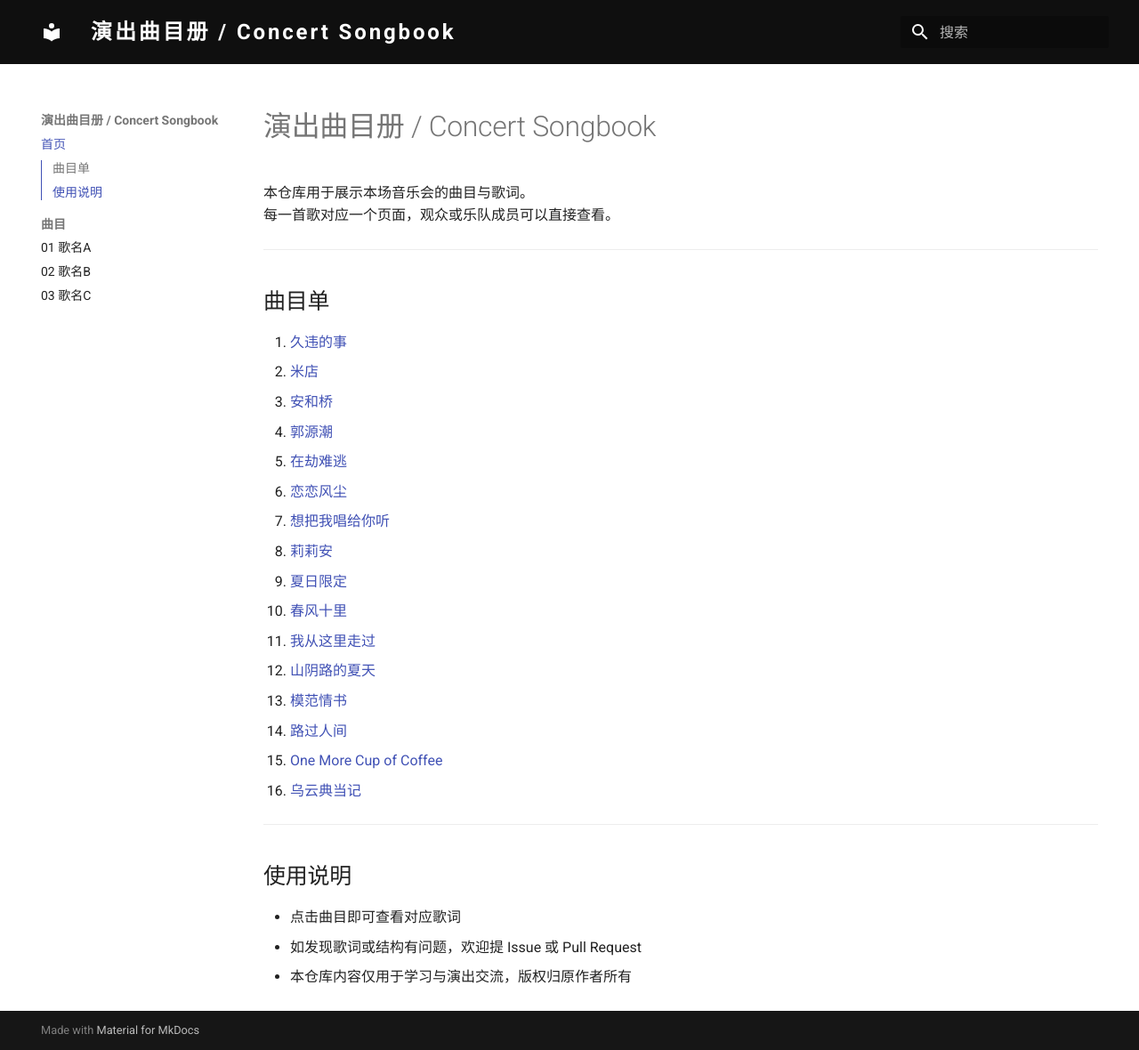
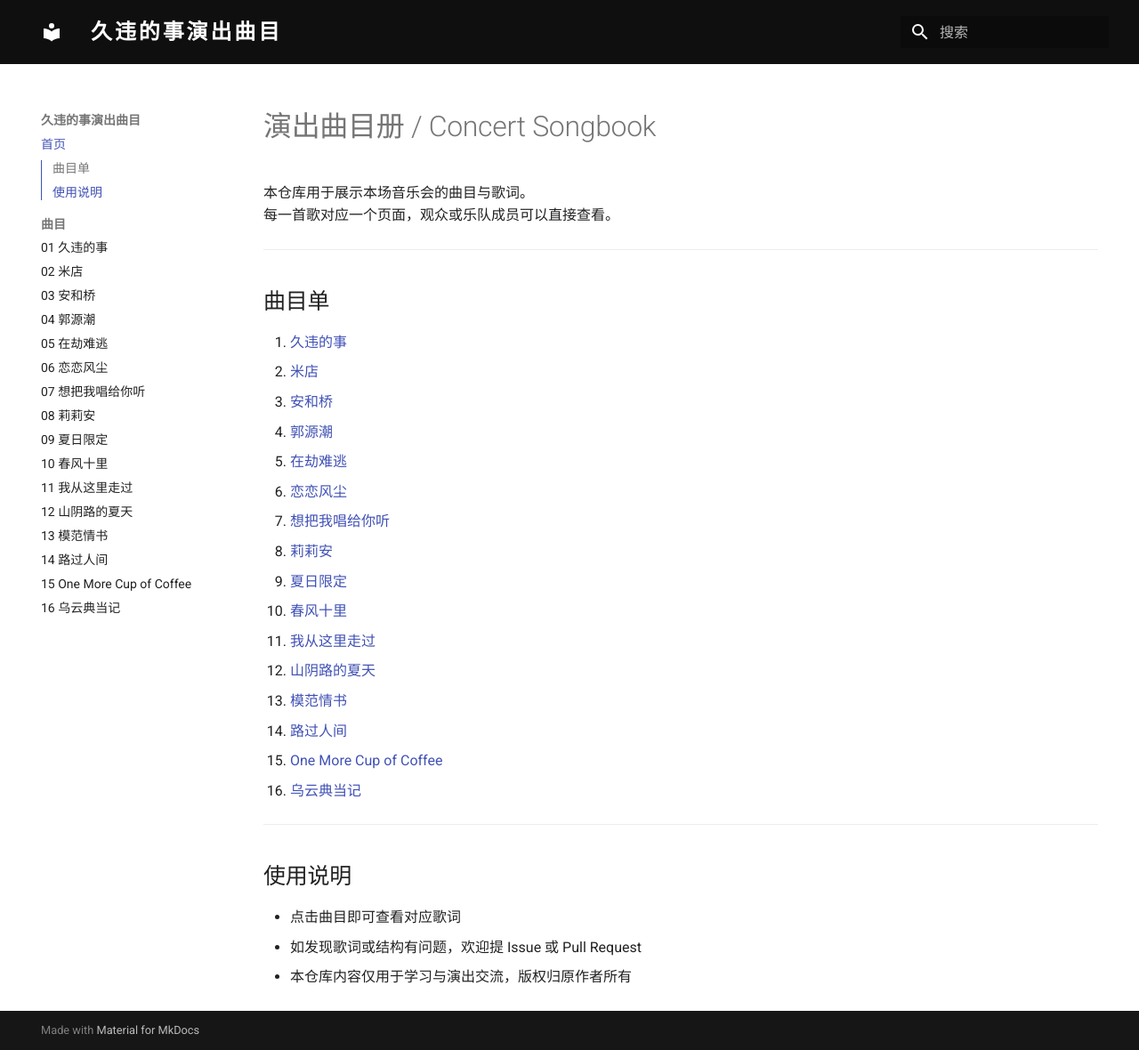
Before and after one commit to stubbornleaf/jiuweideshi-songbook, an MkDocs documentation site: the page built from docs/index.md, in a window 1280 px wide and 1180 px high. Shown: the whole window at 89% size. Built offline with MkDocs 1.6.1 and Material for MkDocs 9.7.7, drawn with Linux system fonts in a browser that asks for light colours.

Commit message:
Update mkdocs.yml

```diff
--- a/mkdocs.yml
+++ b/mkdocs.yml
@@ -1,4 +1,4 @@
-site_name: 演出曲目册 / Concert Songbook
+site_name: 久违的事演出曲目
 site_url: https://stubbornleaf.github.io/jiuweideshi-songbook/
 theme:
   name: material
@@ -20,9 +20,23 @@ markdown_extensions:
 nav:
   - 首页: index.md
   - 曲目:
-      - 01 歌名A: songs/01-歌名A.md
-      - 02 歌名B: songs/02-歌名B.md
-      - 03 歌名C: songs/03-歌名C.md
+      - 01 久违的事: songs/01-久违的事.md
+      - 02 米店 : songs/米店.md
+      - 03 安和桥 : songs/安和桥.md
+      - 04 郭源潮 : songs/郭源潮.md
+      - 05 在劫难逃 : songs/在劫难逃.md
+      - 06 恋恋风尘 : songs/恋恋风尘.md
+      - 07 想把我唱给你听 : songs/想把我唱给你听.md
+      - 08 莉莉安 : songs/莉莉安.md
+      - 09 夏日限定 : songs/夏日限定.md
+      - 10 春风十里 : songs/春风十里.md
+      - 11 我从这里走过 : songs/我从这里走过.md
+      - 12 山阴路的夏天 : songs/山阴路的夏天.md
+      - 13 模范情书 : songs/模范情书.md
+      - 14 路过人间 : songs/路过人间.md
+      - 15 One More Cup of Coffee : songs/One%20More%20Cup%20of%20Coffee.md
+      - 16 乌云典当记 : 乌云典当记.md
+
 
 extra_css:
   - stylesheets/extra.css
```
